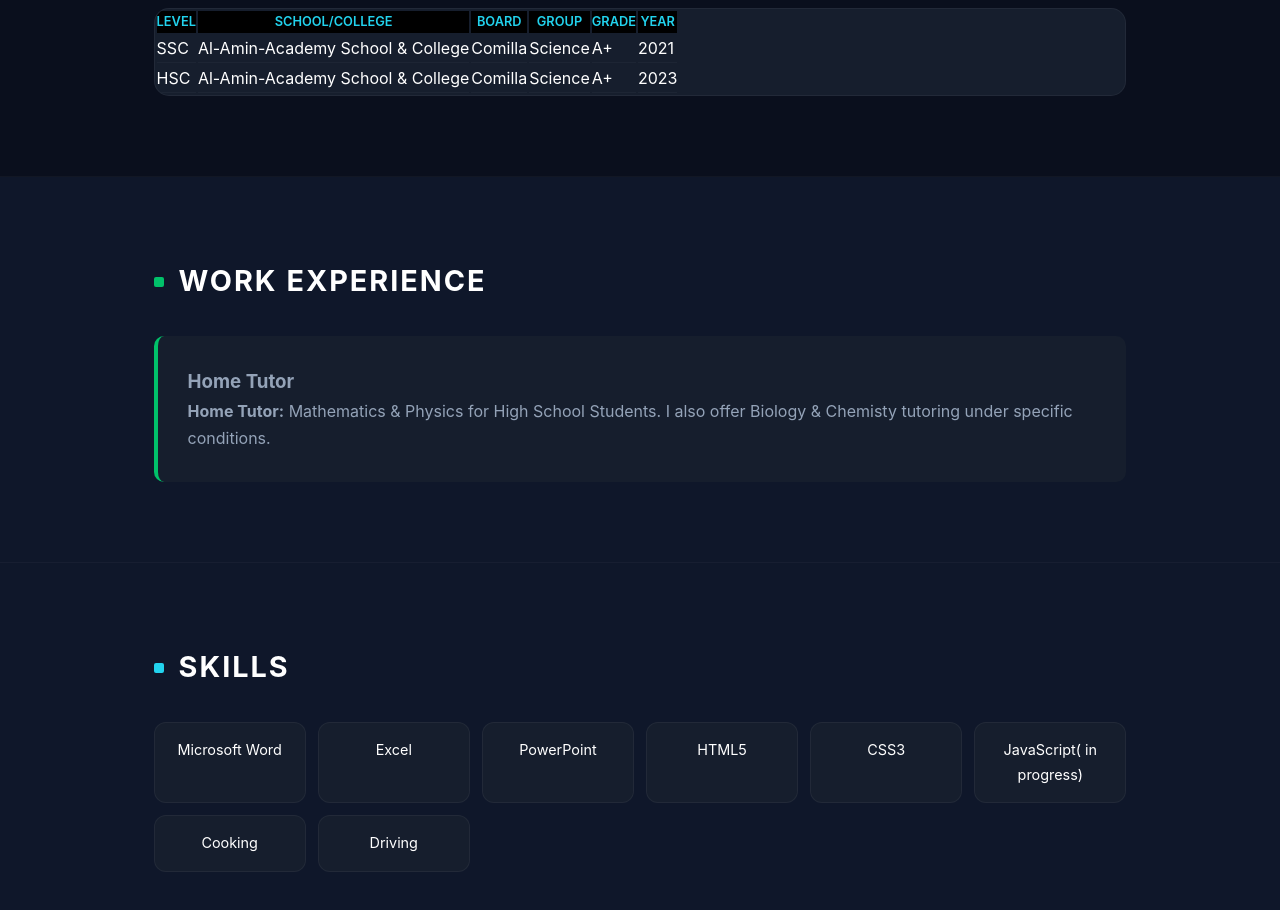
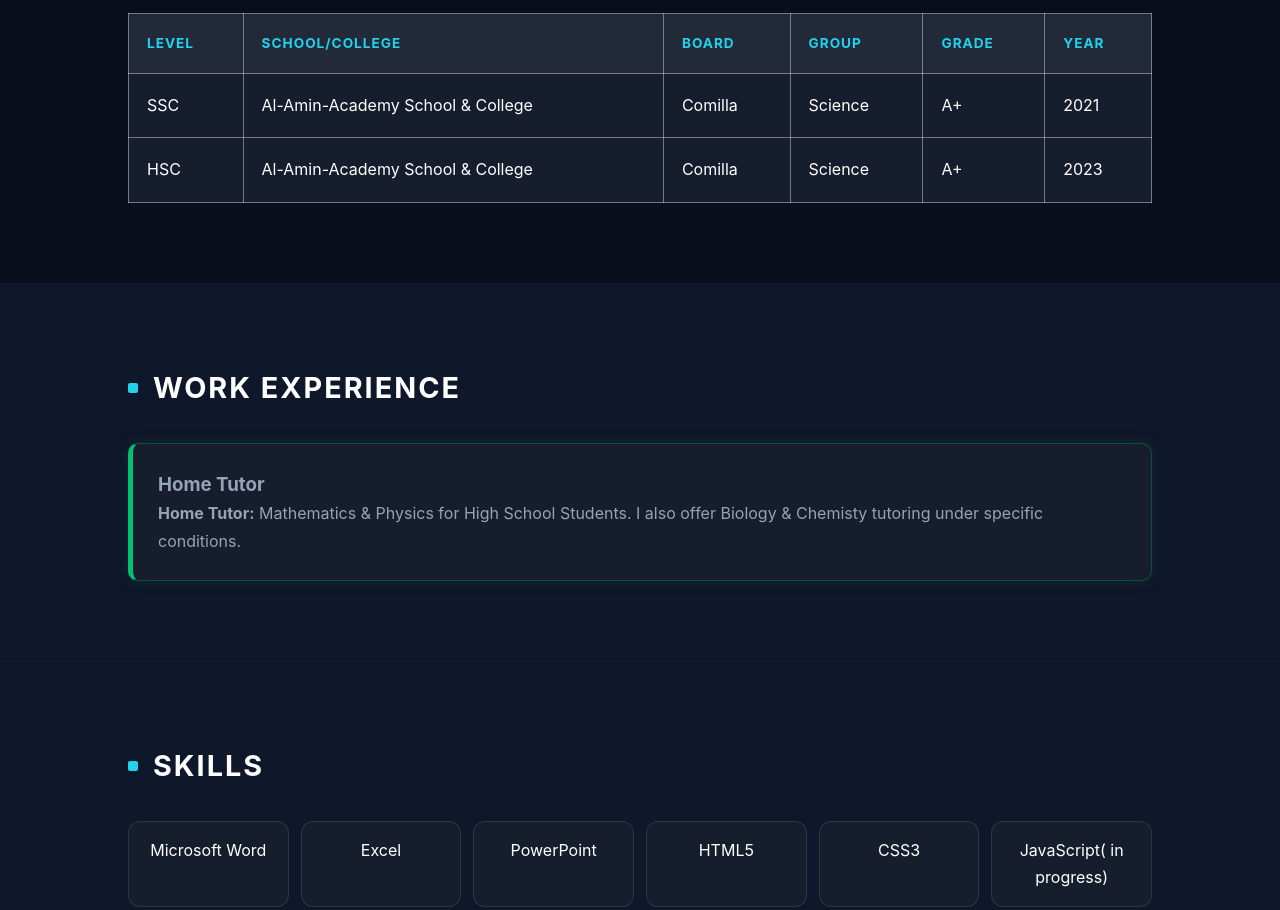
Before and after one commit to Mohammed-Roman-Hosen/html-portfolio-capstone-project-2-personal-site-2, a plain HTML site: page index.html in a window 1280 px wide. Shown: the part 1340-2250 px from the top of the page. Drawn offline with Linux system fonts and the light colour scheme.

Commit message:
Update index.html

```diff
--- a/index.html
+++ b/index.html
@@ -7,20 +7,21 @@
     <meta http-equiv="X-UA-Compatible" content="IE=edge">
     <meta name="viewport" content="width=device-width, initial-scale=1.0">
     <title>Portfolio - Mohammed Roman Hosen</title>
-  <style>
+<style>
     :root {
-        /* Base Colors - 2025 Dark Mode Palette */
-        --bg-deep: #0a0f1d;           /* Near Black Navy */
-        --bg-card: #161e2d;           /* Card Background */
-        --bg-section-alt: #0f172a;    /* Alternate Section Background */
+        /* 2025 Dark Mode Palette */
+        --bg-deep: #0a0f1d;
+        --bg-card: #161e2d;
+        --bg-section-alt: #0f172a;
         --text-header: #ffffff;
-        --text-body: #94a3b8;         /* Muted Gray-Blue */
+        --text-body: #94a3b8;
 
-        /* Accent Colors */
-        --accent-cyan: #22d3ee;       /* Neon Cyan */
-        --accent-green: #01c16a;      /* Pastel Green */
-        --accent-pink: #ff5e6c;       /* Coral Pink */
-        --glass-white: #f8fafc;       /* Crystal White for buttons */
+        /* Neon Accents */
+        --accent-cyan: #22d3ee;
+        --accent-green: #01c16a;
+        --accent-pink: #ff5e6c;
+        --lighting-white: rgba(255, 255, 255, 0.8);
+        --glass-white: #f8fafc;
     }
 
     * {
@@ -42,7 +43,7 @@
         background: var(--bg-deep);
     }
 
-    /* I. Hero Section */
+    /* --- HERO SECTION --- */
     .hero-header {
         display: flex;
         flex-direction: column;
@@ -60,12 +61,7 @@
         border-radius: 50%;
         object-fit: cover;
         border: 4px solid var(--accent-cyan);
-        box-shadow: 0 0 30px rgba(34, 211, 238, 0.2);
-        transition: transform 0.4s cubic-bezier(0.175, 0.885, 0.32, 1.275);
-    }
-
-    .profile-pic:hover {
-        transform: scale(1.05) rotate(2deg);
+        box-shadow: 0 0 30px rgba(34, 211, 238, 0.3);
     }
 
     .hero-header h1 {
@@ -75,9 +71,9 @@
         letter-spacing: -1.5px;
     }
 
-    /* II. General Section Styling */
+    /* --- GENERAL SECTION STYLING --- */
     section {
-        padding: 80px 12%;
+        padding: 80px 10%;
         border-bottom: 1px solid rgba(255, 255, 255, 0.03);
     }
 
@@ -100,11 +96,45 @@
         border-radius: 2px;
     }
 
-    /* Section Background Alternation */
-    .sec-summary, .sec-education, .sec-projects { background: var(--bg-deep); }
     .sec-info, .sec-experience, .sec-skills { background: var(--bg-section-alt); }
 
-    /* Technical Skills - Bento Style */
+    /* --- EDUCATION TABLE (FULL WIDTH & LIGHTING) --- */
+    .table-responsive {
+        width: 100%;
+        margin-top: 20px;
+        background: transparent;
+        overflow-x: auto;
+    }
+
+    table {
+        width: 100%; /* Full Width */
+        border-collapse: collapse;
+        background: var(--bg-card);
+        border: 1px solid var(--lighting-white);
+        box-shadow: 0 0 15px rgba(255, 255, 255, 0.1); /* Lighting effect */
+    }
+
+    th, td {
+        padding: 18px;
+        text-align: left;
+        border: 1px solid rgba(255, 255, 255, 0.4); /* Whiteish Cell Borders */
+        color: var(--text-header);
+    }
+
+    th {
+        background: rgba(255, 255, 255, 0.05);
+        color: var(--accent-cyan);
+        text-transform: uppercase;
+        font-size: 0.85rem;
+        letter-spacing: 1px;
+    }
+
+    tr:hover td {
+        background: rgba(255, 255, 255, 0.02);
+        box-shadow: inset 0 0 10px rgba(255, 255, 255, 0.05); /* Cell Lighting */
+    }
+
+    /* --- SKILLS --- */
     .skills-container {
         display: grid;
         grid-template-columns: repeat(auto-fill, minmax(140px, 1fr));
@@ -117,27 +147,16 @@
         padding: 15px;
         border-radius: 12px;
         text-align: center;
-        font-size: 0.9rem;
-        border: 1px solid rgba(255,255,255,0.05);
-        transition: 0.3s ease;
+        border: 1px solid rgba(255, 255, 255, 0.1);
+        transition: 0.3s;
     }
 
     .skill-badge:hover {
         border-color: var(--accent-cyan);
-        transform: translateY(-3px);
-        background: rgba(34, 211, 238, 0.05);
+        box-shadow: 0 0 15px rgba(34, 211, 238, 0.2);
     }
 
-    /* Work Experience - Green Accent */
-    .sec-experience h2::before { background: var(--accent-green); }
-    .sec-experience div {
-        background: var(--bg-card) !important;
-        border-left: 4px solid var(--accent-green) !important;
-        padding: 30px !important;
-        border-radius: 0 12px 12px 0;
-    }
-
-    /* Projects Grid - Coral Pink Accent */
+    /* --- PROJECT CARDS (LIGHTING BORDERS) --- */
     .project-grid {
         display: grid;
         grid-template-columns: repeat(auto-fill, minmax(280px, 1fr));
@@ -148,60 +167,45 @@
         background: var(--bg-card);
         color: var(--text-header) !important;
         padding: 25px;
-        border-radius: 16px;
+        border-radius: 12px;
         text-decoration: none;
-        border: 1px solid rgba(255,255,255,0.05);
-        transition: 0.3s;
         text-align: center;
         font-weight: 500;
+
+        /* Lighting Border Style */
+        border: 1px solid rgba(255, 255, 255, 0.3);
+        box-shadow: 0 0 5px rgba(255, 255, 255, 0.1);
+        transition: all 0.4s ease;
     }
 
     .project-card:hover {
         border-color: var(--accent-pink);
+        box-shadow: 0 0 20px rgba(255, 94, 108, 0.4); /* Pink Lighting Glow */
         transform: translateY(-5px);
-        box-shadow: 0 10px 20px rgba(0,0,0,0.3);
+        background: rgba(255, 94, 108, 0.05);
     }
 
-    /* Education Table Styling */
-    .table-responsive {
-        background: var(--bg-card);
-        border-radius: 15px;
-        overflow: hidden;
-        border: 1px solid rgba(255,255,255,0.05);
+    /* --- EXPERIENCE --- */
+    .sec-experience div {
+        background: var(--bg-card) !important;
+        border: 1px solid rgba(1, 193, 106, 0.3);
+        border-left: 5px solid var(--accent-green) !important;
+        padding: 25px !important;
+        border-radius: 8px;
+        box-shadow: 0 0 15px rgba(1, 193, 106, 0.1);
     }
 
-    table th {
-        background: #000;
-        color: var(--accent-cyan);
-        font-weight: 600;
-        text-transform: uppercase;
-        font-size: 0.8rem;
+    /* --- CONTACT SECTION & CRYSTAL BUTTON --- */
+    section[style*="background-color: #a8aee0;"] ,
+    section[style*="text-align: center"] {
+        background-color: #161e2d !important;
+        border-top: 1px solid rgba(255, 255, 255, 0.05);
+        padding: 100px 10%;
     }
 
-    table td {
-        border-bottom: 1px solid rgba(255,255,255,0.03);
-        color: var(--text-header);
-    }
-
-    /* III. New Contact Section Styling */
-    section[style*="text-align: center"] {
-        background-color: #161e2d !important; /* Lighter Slate-Navy */
-        padding: 100px 10%;
-        border-top: 1px solid rgba(255, 255, 255, 0.05);
-    }
-
-    section[style*="text-align: center"] h2 {
-        justify-content: center;
-    }
-
-    section[style*="text-align: center"] h2::before {
-        background: var(--glass-white);
-    }
-
-    /* Crystal White Button */
     .contact-btn {
         background: var(--glass-white);
-        color: #0f172a !important; /* Dark text for contrast */
+        color: #0a0f1d !important;
         padding: 18px 50px;
         border-radius: 50px;
         text-decoration: none;
@@ -209,28 +213,27 @@
         display: inline-block;
         margin-top: 30px;
         transition: 0.3s;
-        box-shadow: 0 5px 15px rgba(0,0,0,0.2), 0 0 20px rgba(255,255,255,0.1);
         border: 1px solid transparent;
+        box-shadow: 0 0 15px rgba(255, 255, 255, 0.2);
     }
 
     .contact-btn:hover {
         transform: translateY(-5px);
         background: #ffffff;
-        box-shadow: 0 10px 30px rgba(34, 211, 238, 0.3); /* Cyan glow on hover */
+        box-shadow: 0 0 30px rgba(34, 211, 238, 0.4);
         border-color: var(--accent-cyan);
     }
 
-    /* Footer */
+    /* --- FOOTER --- */
     footer {
         text-align: center;
         padding: 60px;
         background-color: #050810;
         color: #475569;
         font-size: 0.85rem;
-        border-top: 1px solid rgba(255, 255, 255, 0.02);
     }
 
-    /* Custom Scrollbar */
+    /* Scrollbar */
     ::-webkit-scrollbar { width: 8px; }
     ::-webkit-scrollbar-track { background: var(--bg-deep); }
     ::-webkit-scrollbar-thumb { background: #334155; border-radius: 10px; }
@@ -239,6 +242,7 @@
     @media (max-width: 1080px) {
         section { padding: 60px 5%; }
         .hero-header h1 { font-size: 2.5rem; }
+        table { min-width: 100%; }
     }
 </style>
 </head>
```
